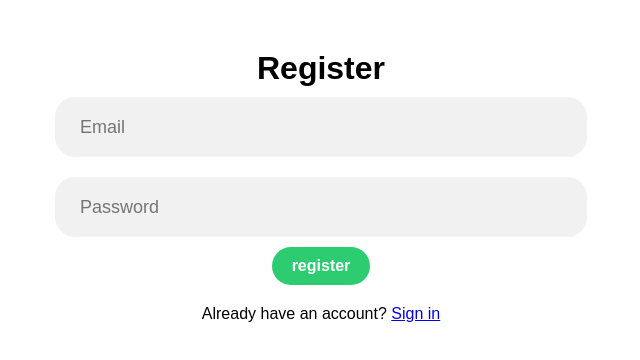
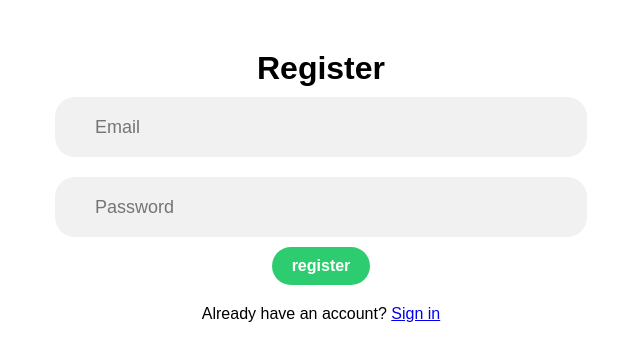
Before and after one commit to semoleg1986/graphiql-app, a React (Vite) app: page /register in a window 1280 px wide. Shown: the top 360 px of the page, without its empty margins (319-959 px from the left). Built offline with nearby package versions, Linux system fonts and the light colour scheme.

Commit message:
fix: update style

```diff
--- a/src/components/Form.css
+++ b/src/components/Form.css
@@ -23,11 +23,12 @@ body {
     border: none;
     border-radius: 20px;
     background-color: #f1f1f1;
+    text-indent: 20px;
   }
 
   .email::placeholder,
   .password::placeholder {
-    padding-left: 15px;
+    padding-left: 10px;
   }
   .email:focus,
   .password:focus {
```
